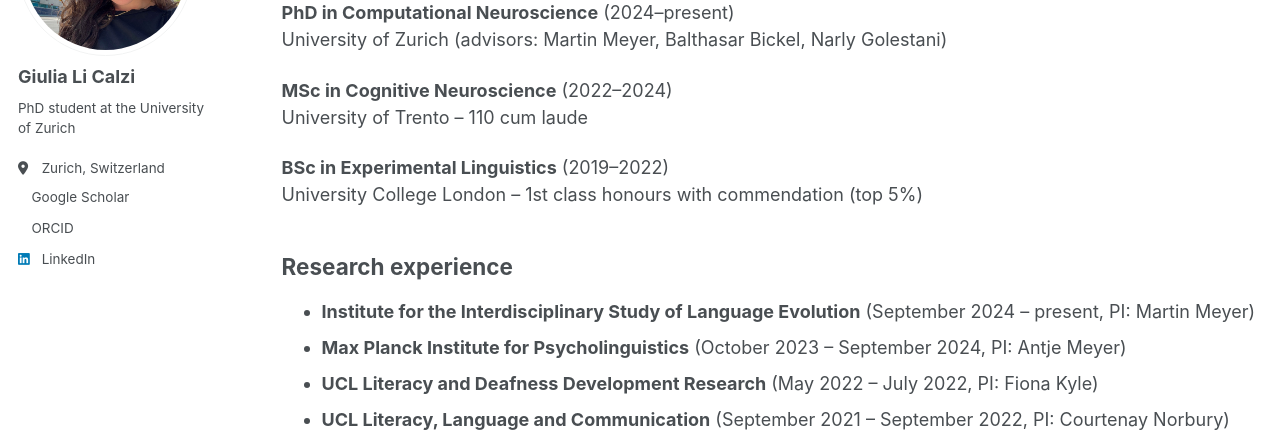
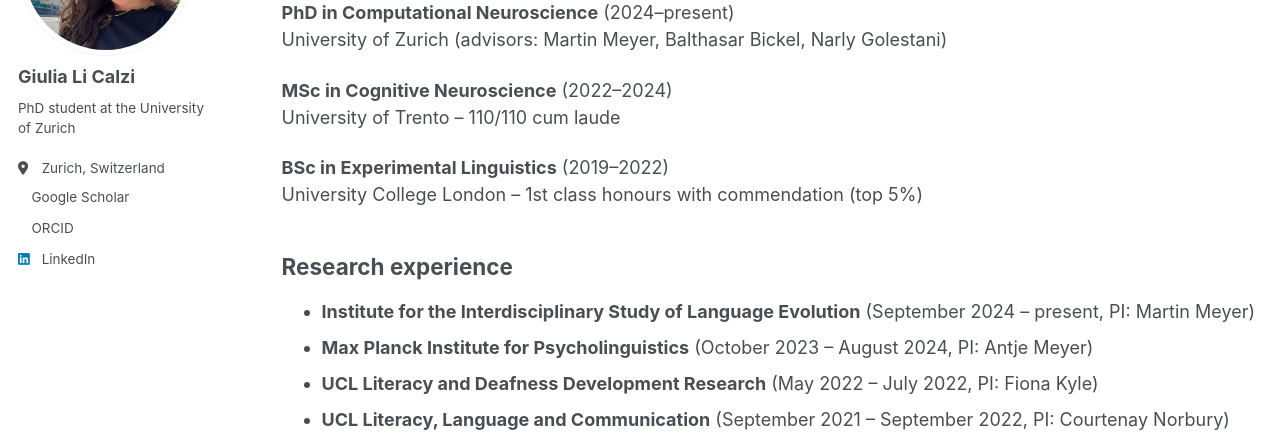
Before and after one commit to glicalzi/glicalzi.github.io, a Jekyll site: the page built from _pages/cv.md, in a window 1280 px wide and 900 px high. Shown: the part 220-665 px from the top of the window. Built offline with Jekyll 4.4.1, drawn with Linux system fonts in a browser that asks for light colours; a style sheet for code colours, icons or effects is not loaded; some of the changed text lies outside the part shown.

Commit message:
Update cv.md

```diff
--- a/_pages/cv.md
+++ b/_pages/cv.md
@@ -13,14 +13,14 @@ redirect_from:
 University of Zurich (advisors: Martin Meyer, Balthasar Bickel, Narly Golestani)
 
 **MSc in Cognitive Neuroscience** (2022&ndash;2024)<br>
-University of Trento &ndash; 110 cum laude
+University of Trento &ndash; 110/110 cum laude
 
 **BSc in Experimental Linguistics** (2019&ndash;2022)<br>
 University College London &ndash; 1st class honours with commendation (top 5%)
 
 ## Research experience
 - **Institute for the Interdisciplinary Study of Language Evolution** (September 2024 &ndash; present, PI: Martin Meyer)
-- **Max Planck Institute for Psycholinguistics** (October 2023 &ndash; September 2024, PI: Antje Meyer)
+- **Max Planck Institute for Psycholinguistics** (October 2023 &ndash; August 2024, PI: Antje Meyer)
 - **UCL Literacy and Deafness Development Research** (May 2022 &ndash; July 2022, PI: Fiona Kyle)
 - **UCL Literacy, Language and Communication** (September 2021 &ndash; September 2022, PI: Courtenay Norbury)
 - **MIT Language Acquisition Lab** (September 2021 &ndash; December 2021, PI: Martin Hackl)
@@ -47,7 +47,7 @@ Moul, V., & **Li Calzi, G.** (2022). Anglo-Latin macaronic verse in early modern
 
 ## Skills
 **Languages:** Italian (native), English (C2), German (B2), Norwegian (B2)<br>
-**Programming**: Linux, MATLAB, Python, R, LaTeX
+**Programming:** Linux, MATLAB, Python, R, LaTeX
 
 ## Community
 **Peer review:** *NeuroImage*, *Cognition*
```
